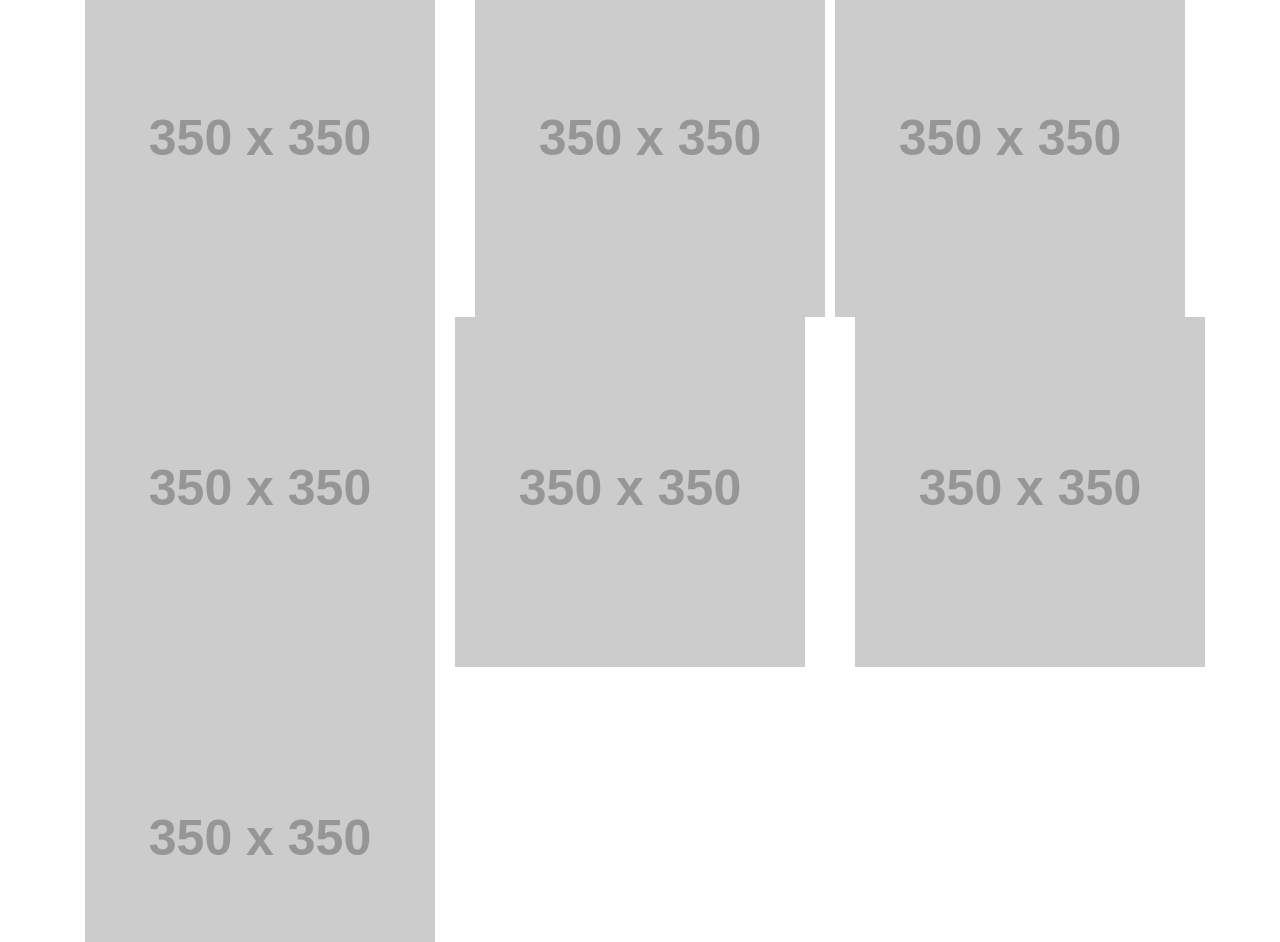
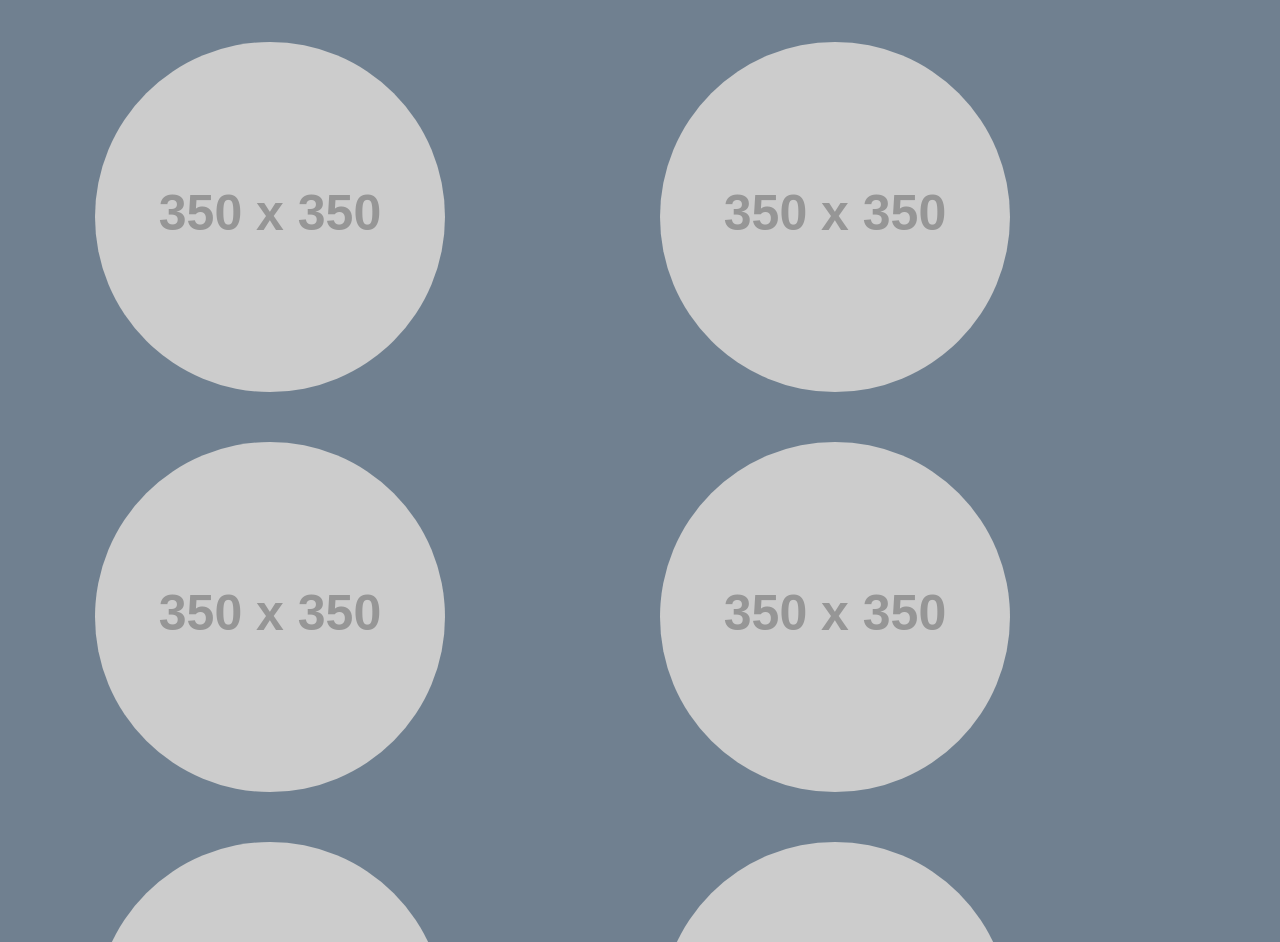
Before and after one commit to jmalone506/homework2, a plain HTML site: page portfolio.html in a window 1280 px wide. Shown: the part 161-1103 px from the top of the page. Drawn offline with nearby package versions, Linux system fonts and the light colour scheme; placeholder pictures from the web are drawn by us.

Commit message:
"revised 1" ~

```diff
--- a/portfolio.html
+++ b/portfolio.html
@@ -5,26 +5,26 @@
     <meta name="viewport" content="width=device-width, initial-scale=1.0">
     <title>Portfolio</title>
     <link rel="stylesheet" href="https://cdn.jsdelivr.net/npm/bootstrap@4.5.3/dist/css/bootstrap.min.css" integrity="sha384-TX8t27EcRE3e/ihU7zmQxVncDAy5uIKz4rEkgIXeMed4M0jlfIDPvg6uqKI2xXr2" crossorigin="anonymous">
-
+  <link rel="stylesheet" href="style.css">
 </head>
 
 
 <body>
     <section class="container"><nav class="navbar fixed-top-right navbar-light bg-light">
         <a class="navbar-brand" href="#"><h1>Joshua Malone</h1> <a href="index.html"> Index</a> <a href="contact.html"> Contact </a><a href="portfolio.html"> Portfolio</a>  </nav>
-            <h2 style="color: slategray;">Portfolio </h2>
+            <h2 style="color: black;">Portfolio </h2>
 
             <section class="row">
-            <section class="col"> <img src="http://placehold.jp/350x350.png" alt=""></section>
-            <section class="col"> <img src="http://placehold.jp/350x350.png" alt=""></section>
+            <section class="col"> <img src="http://placehold.jp/350x350.png" alt="" class="imgClass"></section>
+            <section class="col"> <img src="http://placehold.jp/350x350.png" alt="" class="imgClass"></section>
             <section class="row"></section>
-            <section class="col"> <img src="http://placehold.jp/350x350.png" alt=""> </section>
-            <section class="col"> <img src="http://placehold.jp/350x350.png" alt=""></section>
+            <section class="col"> <img src="http://placehold.jp/350x350.png" alt=""class="imgClass"> </section>
+            <section class="col"> <img src="http://placehold.jp/350x350.png" alt=""class="imgClass"></section>
             <section class="row"></section>
-            <section class="col"> <img src="http://placehold.jp/350x350.png" alt=""> </section>
-             <section class="col"> <img src="http://placehold.jp/350x350.png" alt=""></section>
+            <section class="col"> <img src="http://placehold.jp/350x350.png" alt=""class="imgClass"> </section>
+             <section class="col"> <img src="http://placehold.jp/350x350.png" alt="" class="imgClass"></section>
             <section class="row"></section>
-            <section class="col"> <img src="http://placehold.jp/350x350.png" alt=""> </section>
+            <section class="col"> <img src="http://placehold.jp/350x350.png" alt=""class="imgClass"> </section>
 </section>
 
 
--- /dev/null
+++ b/style.css
@@ -0,0 +1,21 @@
+body{
+    background-color: slategray;
+
+}
+head{
+    background-color: steelblue;
+    color: black;
+}
+ section{
+     padding-left: 10px;
+     padding-right: 10px;
+     padding-top: 25px;
+     padding-bottom: 25px;
+ }
+ .navbar-brand{
+     background-color: slateblue;
+     color: black;
+ }
+ .imgClass{
+     border-radius: 50%;
+ }
```
